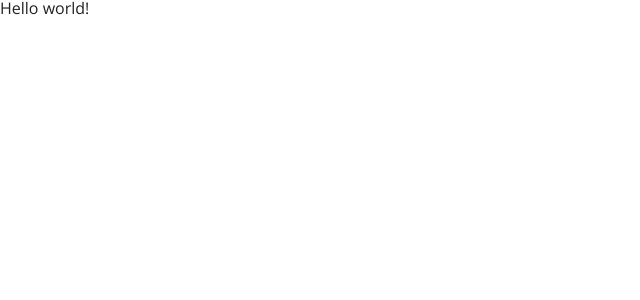
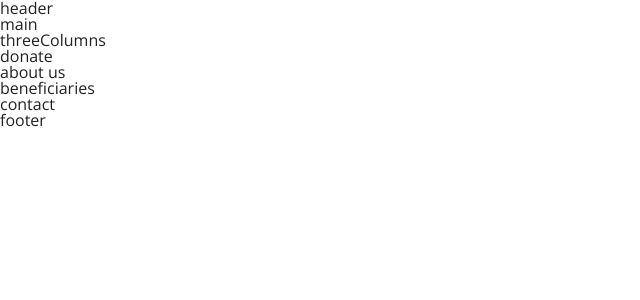
Before and after one commit to MichalWalczak777/oddam-w-dobre-rece, a React (Create React App) app in the folder my-app/: page / in a window 1280 px wide. Shown: the top 300 px of the page, without its empty margins (0-640 px from the left). Built offline with nearby package versions, Linux system fonts and the light colour scheme.

Commit message:
Necessary components and basic routing have been created

```diff
--- a/my-app/src/App.js
+++ b/my-app/src/App.js
@@ -1,10 +1,20 @@
 import './scss/main.scss';
+import Home from './components/Home';
+import {
+  HashRouter,
+  Route,
+  Link,
+  Switch,
+  NavLink
+} from 'react-router-dom';
 
 function App() {
   return (
-    <div className="App">
-      Hello world!
-    </div>
+    <HashRouter>
+      <Switch>
+          <Route exact path="/" component={Home}/>
+      </Switch>
+    </HashRouter>
   );
 }
 
--- /dev/null
+++ b/my-app/src/components/Home.js
@@ -0,0 +1,27 @@
+import React from "react";
+import HomeHeader from "./HomeHeader";
+import HomeMain from "./HomeMain";
+import HomeThreeColumns from "./HomeThreeColumns";
+import HomeDonate from "./HomeDonate";
+import HomeAboutUs from "./HomeAboutUs";
+import HomeBeneficiaries from "./HomeBeneficiaries";
+import HomeContact from "./HomeContact";
+import HomeFooter from "./HomeFooter";
+
+
+const Home = () => {
+    return (
+        <>
+            <HomeHeader/>
+            <HomeMain/>
+            <HomeThreeColumns/>
+            <HomeDonate/>
+            <HomeAboutUs/>
+            <HomeBeneficiaries/>
+            <HomeContact/>
+            <HomeFooter/>
+        </>
+    )
+}
+
+export default Home;
--- /dev/null
+++ b/my-app/src/components/HomeAboutUs.js
@@ -0,0 +1,11 @@
+import React from "react";
+
+const HomeAboutUs = () => {
+    return (
+        <div>
+            about us
+        </div>
+    );
+}
+
+export default HomeAboutUs;
--- /dev/null
+++ b/my-app/src/components/HomeBeneficiaries.js
@@ -0,0 +1,11 @@
+import React from "react";
+
+const HomeBeneficiaries = () => {
+    return (
+        <div>
+            beneficiaries
+        </div>
+    );
+}
+
+export default HomeBeneficiaries;
--- /dev/null
+++ b/my-app/src/components/HomeContact.js
@@ -0,0 +1,11 @@
+import React from "react";
+
+const HomeContact = () => {
+    return (
+        <div>
+            contact
+        </div>
+    );
+}
+
+export default HomeContact;
--- /dev/null
+++ b/my-app/src/components/HomeDonate.js
@@ -0,0 +1,11 @@
+import React from "react";
+
+const HomeDonate = () => {
+    return (
+        <div>
+            donate
+        </div>
+    );
+}
+
+export default HomeDonate;
--- /dev/null
+++ b/my-app/src/components/HomeFooter.js
@@ -0,0 +1,11 @@
+import React from "react";
+
+const HomeFooter = () => {
+    return (
+        <div>
+            footer
+        </div>
+    );
+}
+
+export default HomeFooter;
--- /dev/null
+++ b/my-app/src/components/HomeHeader.js
@@ -0,0 +1,11 @@
+import React from "react";
+
+const HomeHeader = () => {
+    return (
+        <div>
+            header
+        </div>
+    );
+}
+
+export default HomeHeader;
--- /dev/null
+++ b/my-app/src/components/HomeMain.js
@@ -0,0 +1,11 @@
+import React from "react";
+
+const HomeMain = () => {
+    return (
+        <div>
+            main
+        </div>
+    );
+}
+
+export default HomeMain;
--- /dev/null
+++ b/my-app/src/components/HomeThreeColumns.js
@@ -0,0 +1,11 @@
+import React from "react";
+
+const HomeThreeColumns = () => {
+    return (
+        <div>
+            threeColumns
+        </div>
+    );
+}
+
+export default HomeThreeColumns;
```
Also changed, not shown: 1 other file (tests, documents, lock files or other folders).
